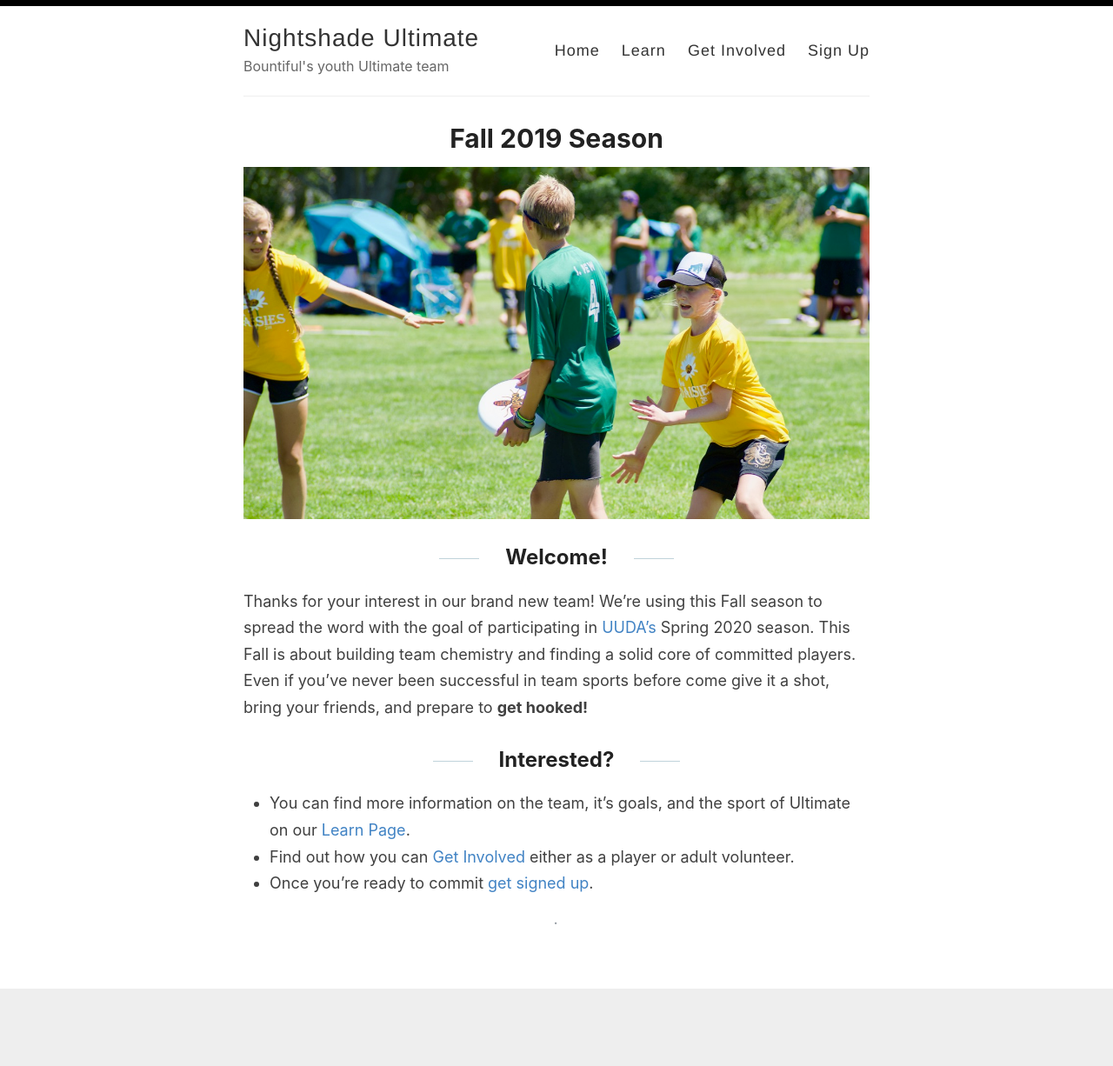
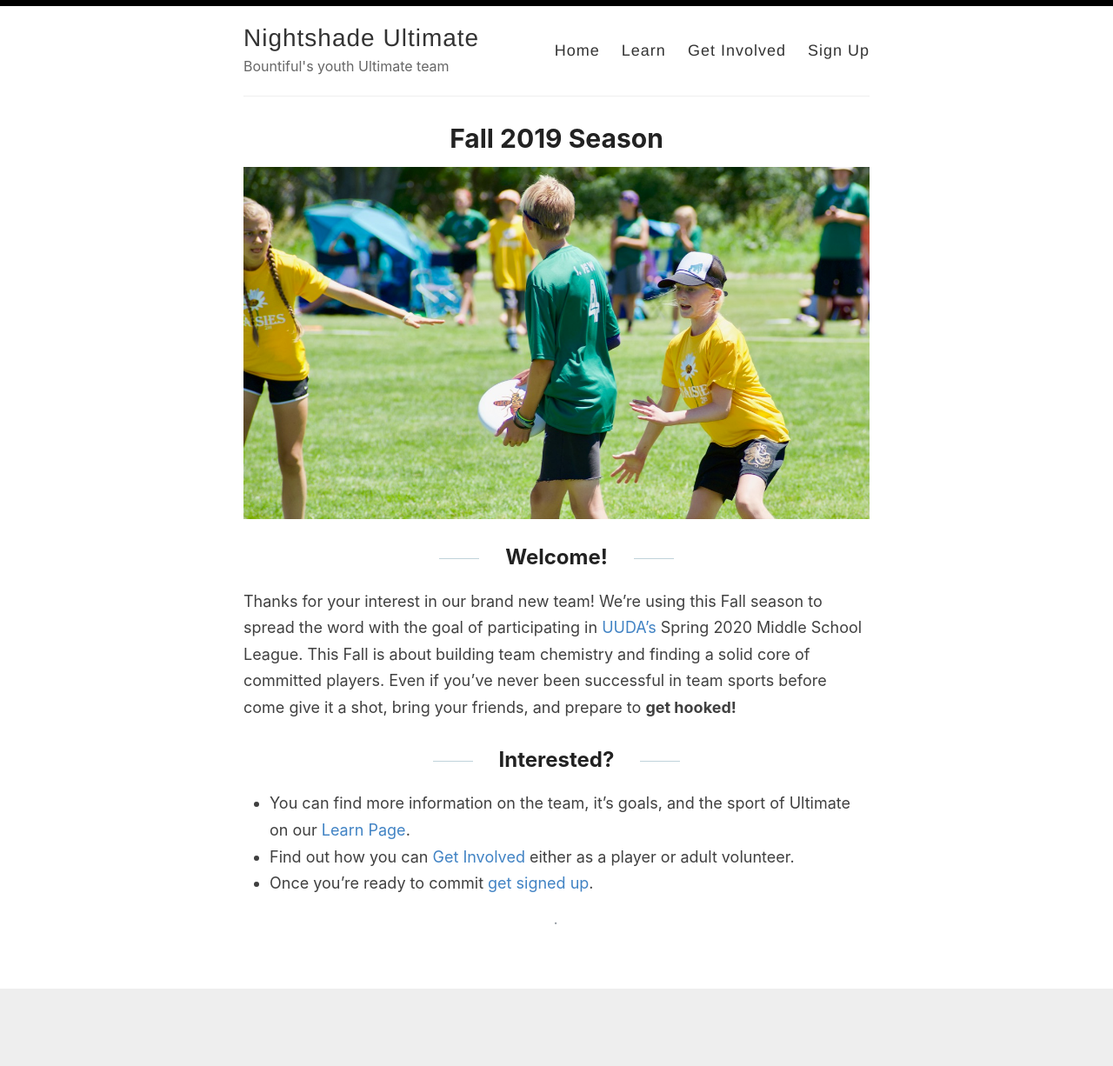
Before and after one commit to outerim/bountiful-ultimate, a Jekyll site: the page built from index.md, in a window 1280 px wide. Shown: the whole page at 87% size. Built offline with Jekyll 4.4.1, drawn with Linux system fonts in a browser that asks for light colours.

Commit message:
Clarification

```diff
--- a/index.md
+++ b/index.md
@@ -7,7 +7,7 @@ permalink: /
 ![Zone Defense](/images/mark.jpg)
 
 ## Welcome!
-Thanks for your interest in our brand new team! We're using this Fall season to spread the word with the goal of participating in [UUDA's](https://utahultimate.org) Spring 2020 season. This Fall is about building team chemistry and finding a solid core of committed players. Even if you've never been successful in team sports before come give it a shot, bring your friends, and prepare to **get hooked!**
+Thanks for your interest in our brand new team! We're using this Fall season to spread the word with the goal of participating in [UUDA's](https://utahultimate.org) Spring 2020 Middle School League. This Fall is about building team chemistry and finding a solid core of committed players. Even if you've never been successful in team sports before come give it a shot, bring your friends, and prepare to **get hooked!**
 
 ## Interested?
 * You can find more information on the team, it's goals, and the sport of Ultimate on our [Learn Page](/learn).
```
